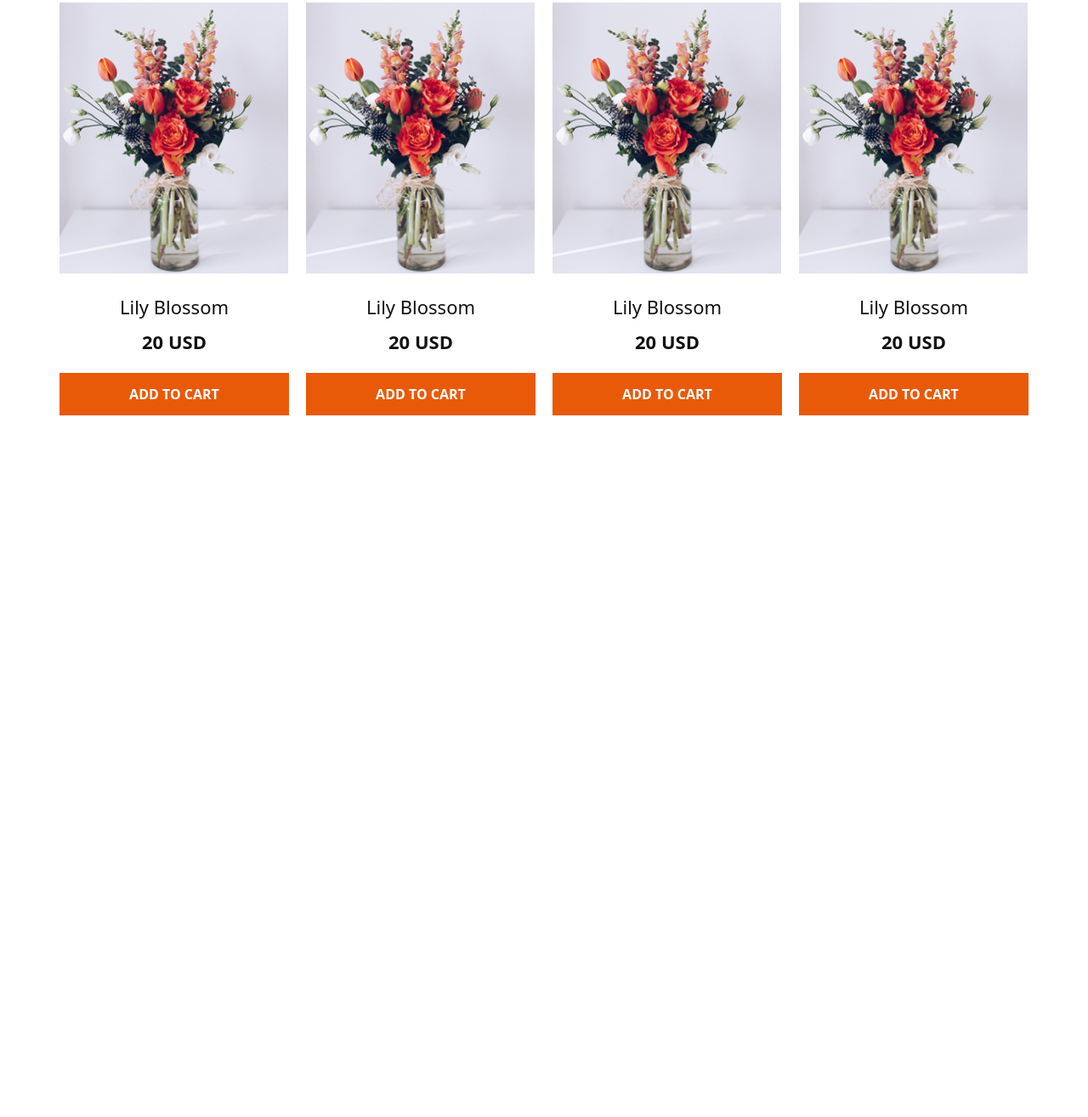
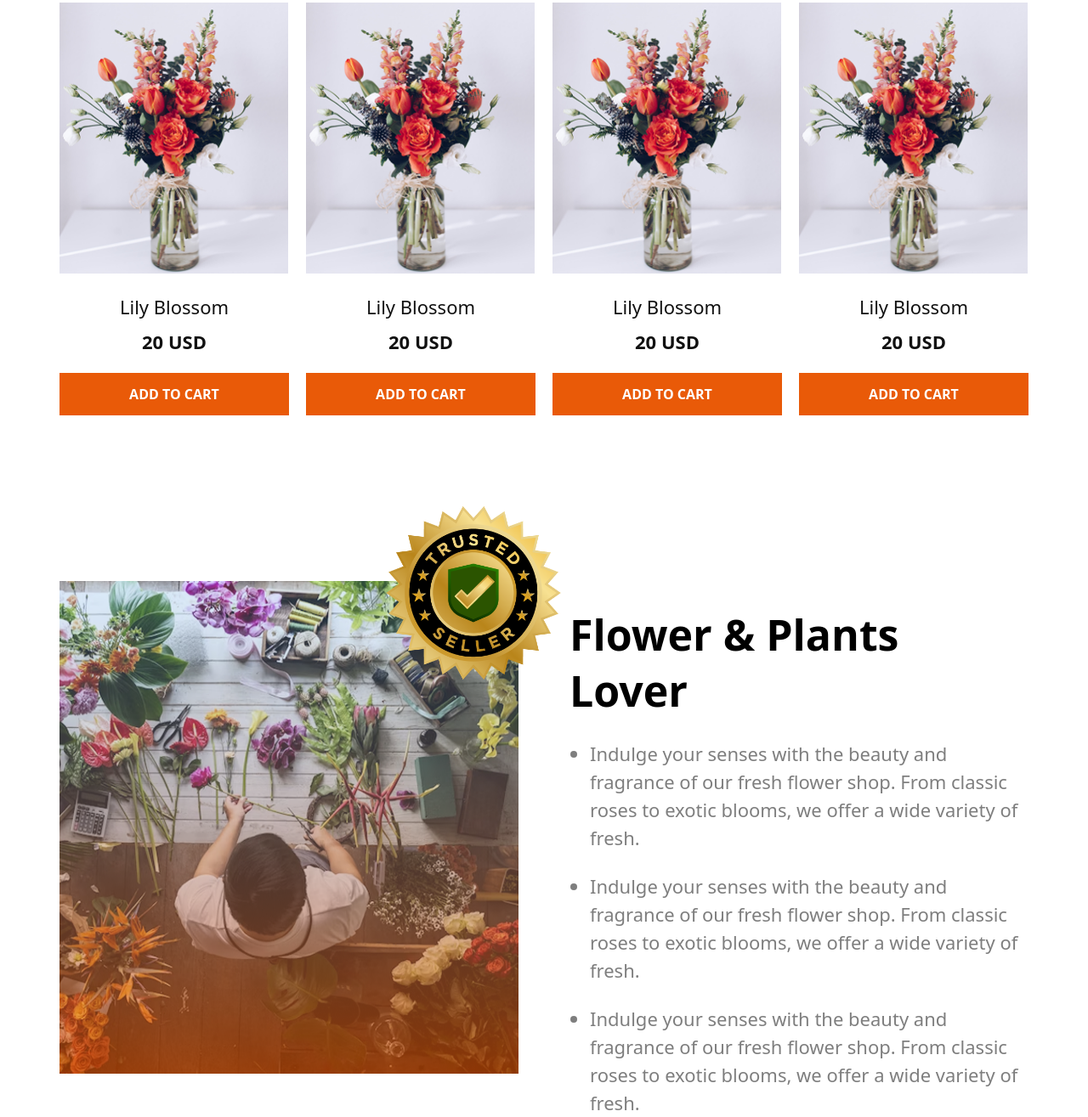
Before and after one commit to mongmycha/assignment2, a plain HTML site: page index.html in a window 1280 px wide. Shown: the part 1403-2718 px from the top of the page at 85% size. Before the commit the page ends 1903 px from the top, so only its background shows below. Drawn offline with nearby package versions, Linux system fonts and the light colour scheme.

Commit message:
added plants lover section

```diff
--- a/index.html
+++ b/index.html
@@ -27,17 +27,18 @@
       </div>
     </nav>
     <!-- banner section -->
-    <section class="flex sm:flex-col-reverse md:flex-row mt-28 items-center justify-between">
+    <div class="flex sm:flex-col-reverse md:flex-row mt-28 items-center justify-between">
       <div class="w-[530px]">
         <h1 class="text-[65px] text-[#000000] font-bold">ALWAYS <span class="text-[#E95A08]">FRESH FLOWERS</span></h1>
         <p class="text-[22px] text-[#000000] opacity-50 mt-3">Indulge your senses with the beauty and fragrance of our
           fresh flower shop. From classic roses to exotic blooms, we offer a wide variety of fresh flowers that are
           perfect for any occasion. </p>
       </div>
-      <img class="w-[570px] h-[355px]" src="assets/hero-flower.png" alt="">
-    </section>
+      <img class="w-[570px] h-[355px] hidden md:block" src="assets/hero-flower.png" alt="">
+    </div>
   </header>
   <main class="max-w-[362px] md:max-w-[1140px] mx-auto mt-28">
+    <!-- plants section -->
     <div class="h-[1186px] mb-6">
       <div class="text-center">
         <h1 class="text-[50px] text-[#000000] font-bold"><span class="text-[#E95A08]">Our</span> Plants</h1>
@@ -112,6 +113,35 @@
         </div>
       </div>
     </div>
+    <!-- plants lover section -->
+    <div class="mt-52 mb-8">
+      <div class="flex flex-col md:flex-row items-center justify-between">
+        <div class="relative mt-96 md:mt-0">
+          <img class="w-[358px] md:w-[540px] h-[396px] md:h-[580px]" src="assets/flower-store.png" alt="">
+          <img class="w-[286px] h-[286px] absolute hidden md:block -top-2/9 -right-2/12" src="assets/trusted-badge.png"
+            alt="">
+        </div>
+        <div class="w-[361px] md:w-[540px] h-[521px]">
+          <h1 class="text-2xl md:text-[50px] text-[#000000] font-bold w-[270px] md:w-[510px] mt-4 md:mt-0">Flower &
+            Plants Lover</h1>
+          <ul class="list-disc ml-6">
+            <li class="text-[14px] md:text-[22px] text-[#000000] opacity-50 font-normal mt-6">Indulge your senses with
+              the beauty and
+              fragrance of our fresh flower shop. From classic roses to exotic blooms, we offer a wide variety of fresh.
+            </li>
+            <li class="text-[14px] md:text-[22px] text-[#000000] opacity-50 font-normal mt-6">Indulge your senses with
+              the beauty and
+              fragrance of our fresh flower shop. From classic roses to exotic blooms, we offer a wide variety of fresh.
+            </li>
+            <li class="text-[14px] md:text-[22px] text-[#000000] opacity-50 font-normal mt-6">Indulge your senses with
+              the beauty and
+              fragrance of our fresh flower shop. From classic roses to exotic blooms, we offer a wide variety of fresh.
+            </li>
+          </ul>
+        </div>
+      </div>
+
+    </div>
   </main>
   <footer>
 
```
